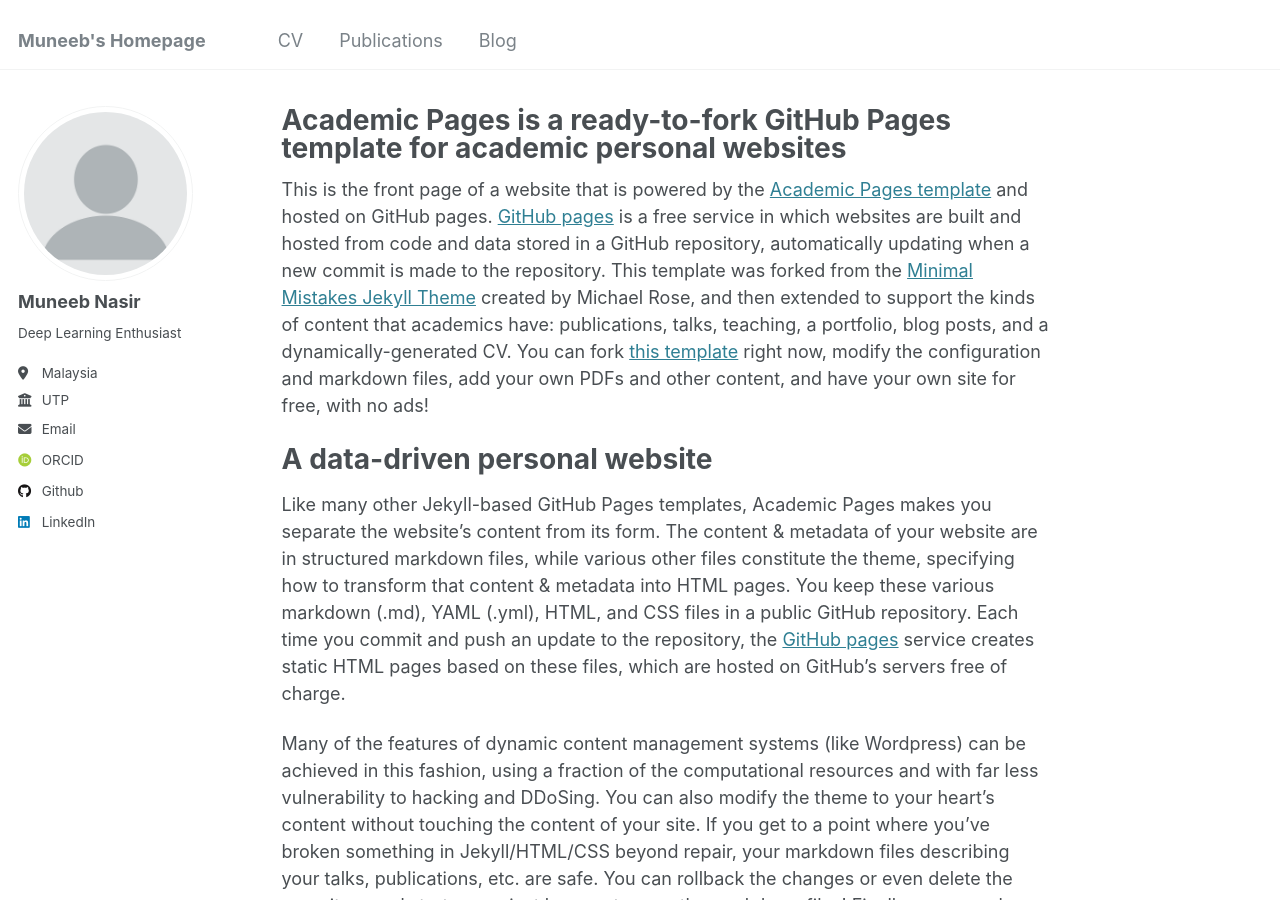
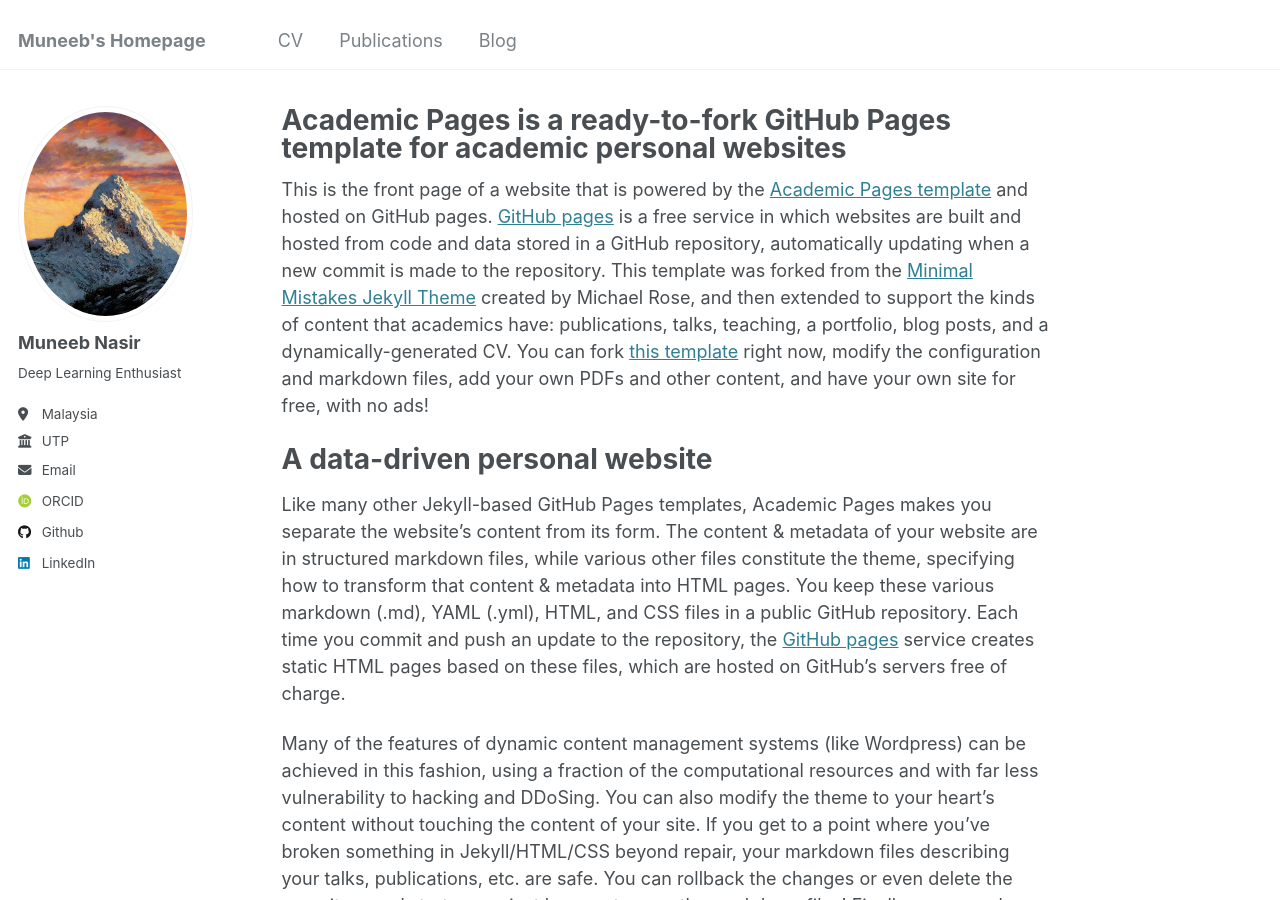
Before and after one commit to mune98/http-mune98.github.io-, a Jekyll site: the page built from _pages/about.md, in a window 1280 px wide and 900 px high. Built offline with Jekyll 4.4.1, drawn with Linux system fonts in a browser that asks for light colours; some web fonts are replaced.

Commit message:
Update _config.yml

```diff
--- a/_config.yml
+++ b/_config.yml
@@ -21,7 +21,7 @@
 #               Additional customization can be done by editing /_includes/author-profile.html
 author:
   # Biographic information
-  avatar           : "profile.png"
+  avatar           : "new_profile.png"
   name             : "Muneeb Nasir"
   pronouns         : # example: "she/her"
   bio              : "Deep Learning Enthusiast"
@@ -99,7 +99,7 @@
   facebook:
     appid                :
     num_posts            : # 5 (default)
-    colorscheme          : # "light" (default), "dark"
+    colorscheme          : "dark" # "light" (default), "dark"
 staticman:
   allowedFields          : ['name', 'email', 'url', 'message']
   branch                 : "gh-pages" # "master", "gh-pages"
```
